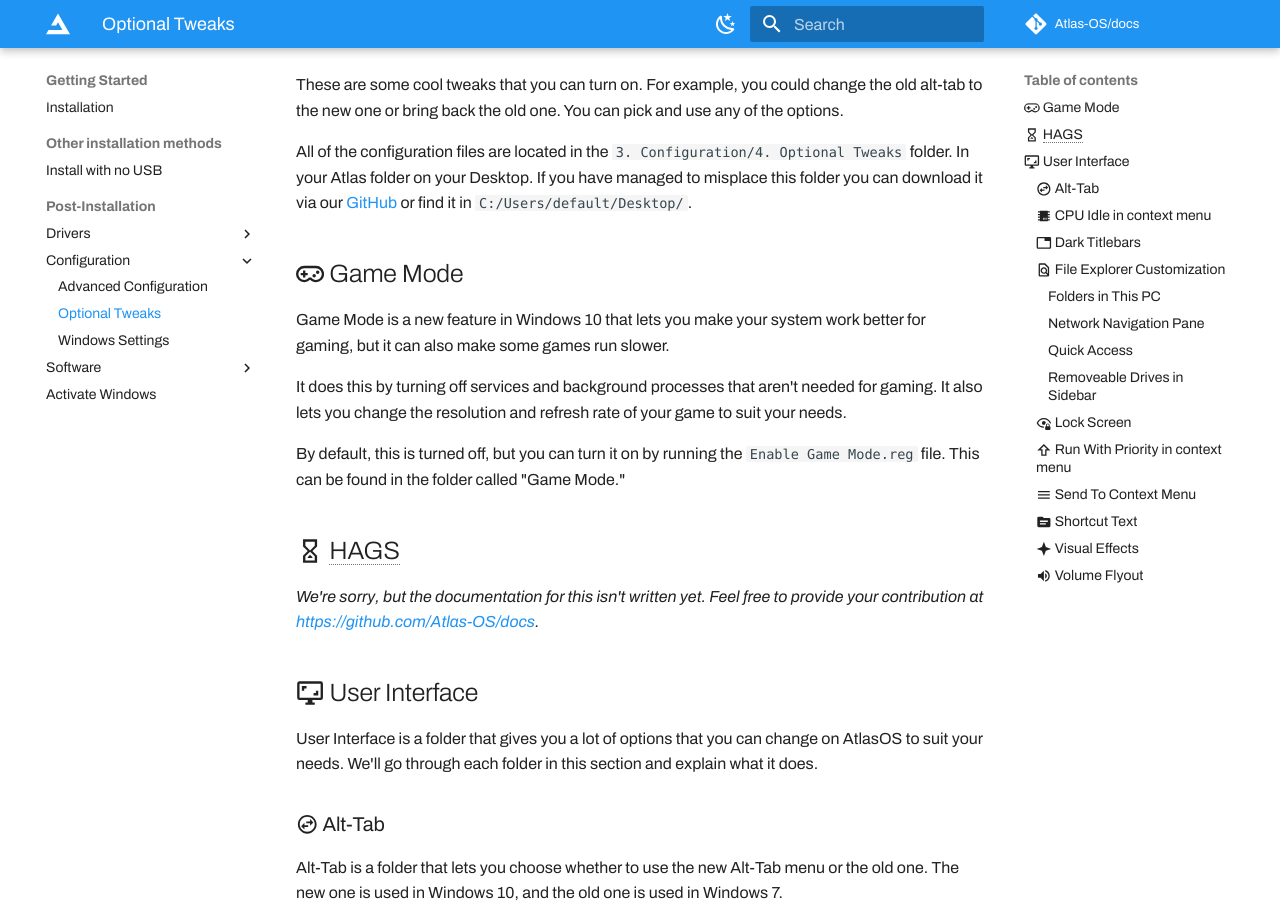
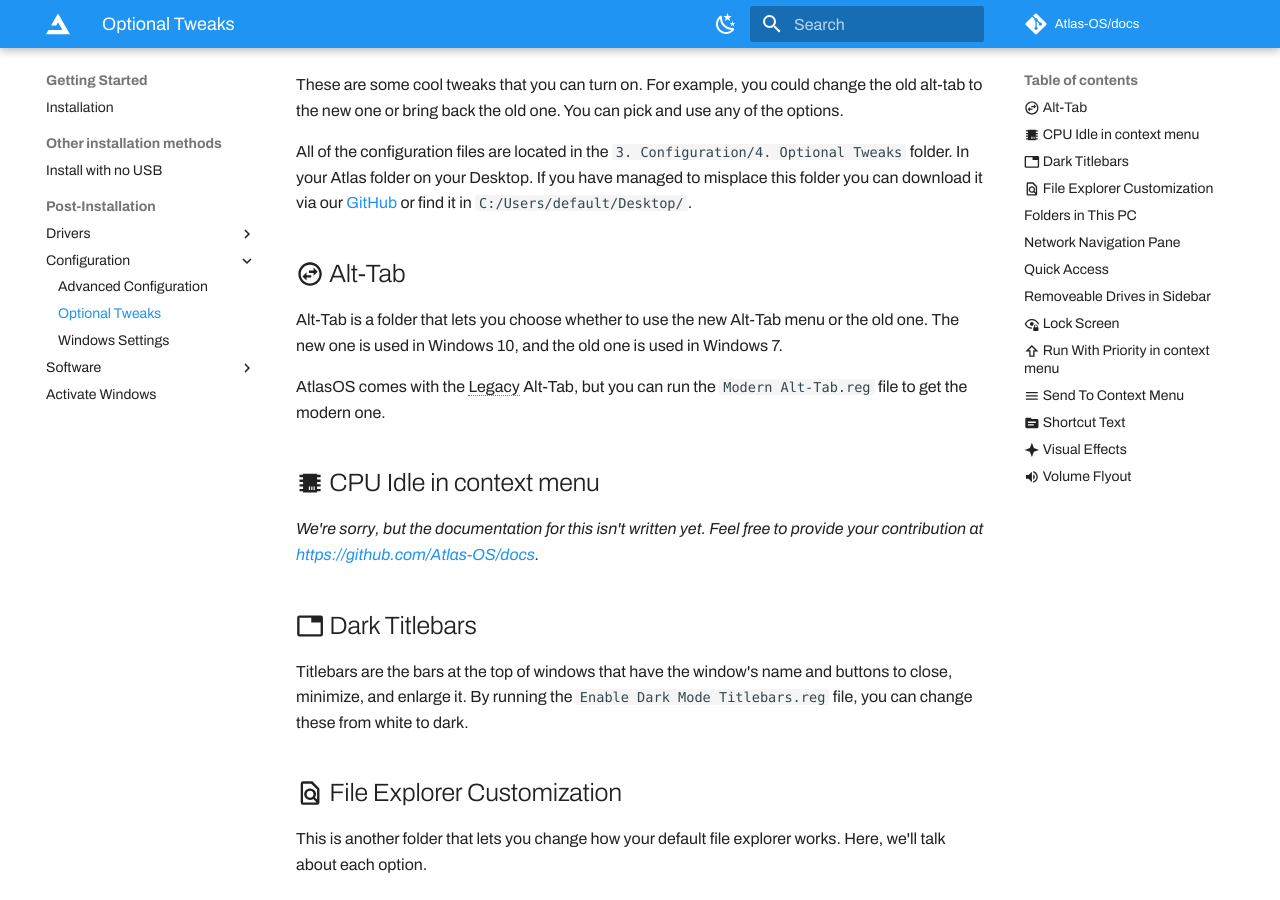
Before and after one commit to Atlas-OS/docs, an MkDocs documentation site: the page built from docs/Getting started/Post-Installation/Configuration/Optional Tweaks.md, in a window 1280 px wide and 900 px high, scrolled down 246 px. Built offline with MkDocs 1.6.1 and Material for MkDocs 9.7.7, drawn with Linux system fonts in a browser that asks for light colours; some web fonts are replaced; plug-ins that fetch from the network failed and are left out; comment, search, counter and statistics services are not loaded.

Commit message:
feat: :art: move optional tweaks, hags & game mode

```diff
--- a/docs/Getting started/Post-Installation/Configuration/Optional Tweaks.md
+++ b/docs/Getting started/Post-Installation/Configuration/Optional Tweaks.md
@@ -2,78 +2,62 @@ These are some cool tweaks that you can turn on. For example, you could change t
 
 All of the configuration files are located in the `3. Configuration/4. Optional Tweaks` folder. In your Atlas folder on your Desktop. If you have managed to misplace this folder you can download it via our [GitHub](https://github.com/Atlas-OS/Atlas/tree/main/src/Executables/Atlas) or find it in `C:/Users/default/Desktop/`.
 
-## :material-gamepad-variant-outline: Game Mode
-
-Game Mode is a new feature in Windows 10 that lets you make your system work better for gaming, but it can also make some games run slower.
-
-It does this by turning off services and background processes that aren't needed for gaming. It also lets you change the resolution and refresh rate of your game to suit your needs.
-
-By default, this is turned off, but you can turn it on by running the ``Enable Game Mode.reg`` file. This can be found in the folder called "Game Mode."
-
-## :material-timer-sand-complete: HAGS
-
-*We're sorry, but the documentation for this isn't written yet. Feel free to provide your contribution at [https://github.com/Atlas-OS/docs](https://github.com/Atlas-OS/docs).*
-
-## :material-monitor-screenshot: User Interface
-
-User Interface is a folder that gives you a lot of options that you can change on AtlasOS to suit your needs. We'll go through each folder in this section and explain what it does.
-
-### :material-swap-horizontal-circle-outline: Alt-Tab
+## :material-swap-horizontal-circle-outline: Alt-Tab
 
 Alt-Tab is a folder that lets you choose whether to use the new Alt-Tab menu or the old one. The new one is used in Windows 10, and the old one is used in Windows 7.
 
 AtlasOS comes with the Legacy Alt-Tab, but you can run the ``Modern Alt-Tab.reg`` file to get the modern one.
 
-### :material-chip: CPU Idle in context menu
+## :material-chip: CPU Idle in context menu
 
 *We're sorry, but the documentation for this isn't written yet. Feel free to provide your contribution at [https://github.com/Atlas-OS/docs](https://github.com/Atlas-OS/docs).*
 
-### :material-tab: Dark Titlebars
+## :material-tab: Dark Titlebars
 
 Titlebars are the bars at the top of windows that have the window's name and buttons to close, minimize, and enlarge it. By running the ``Enable Dark Mode Titlebars.reg`` file, you can change these from white to dark.
 
-### :material-file-find-outline: File Explorer Customization
+## :material-file-find-outline: File Explorer Customization
 
 This is another folder that lets you change how your default file explorer works. Here, we'll talk about each option.
 
-#### Folders in This PC
+## Folders in This PC
 
 You can change the folders that are shown by default in File Explorer's "This PC" section. Run the ``Remove all folders in This PC (default).reg`` or ``Restore all folders in This PC.reg`` files to remove or add all folders from this section.
 
 You can also use the "Remove each folder" and "Restore each folder" folders to get rid of or bring back each folder.
 
-#### Network Navigation Pane
+## Network Navigation Pane
 
 By running the ``Network Pane.reg`` file, you can enable or disable the network pane.
 
-#### Quick Access
+## Quick Access
 
 In File Explorer, there is a section called "Quick Access" that shows you your pinned folders. Run the ``Remove Quick Access.reg`` or ``Show Quick Access (default).reg`` files to turn this section on or off.
 
-#### Removeable Drives in Sidebar
+## Removeable Drives in Sidebar
 
 Here, you can run the ``Enable Removable Drives in Sidebar.reg`` file to make removable drives show up in the sidebar.
 
-### :material-eye-lock-outline: Lock Screen
+## :material-eye-lock-outline: Lock Screen
 
 By running the ``Show Lock Screen.reg`` file, the lock screen can be restored to appear.
 
-### :material-arrow-up-bold-outline: Run With Priority in context menu
+## :material-arrow-up-bold-outline: Run With Priority in context menu
 
 Running with priority is a feature that lets you tell a program how important it should be. By running the ``Add Run With Priority In Context Menu.reg`` file, you can turn on to control the priority via the context menu.
 
-### :material-menu: Send To Context Menu
+## :material-menu: Send To Context Menu
 
 With the ``Debloat Send To Context Menu.cmd`` file, you can reduce the items in the "Send to context" menu.
 
-### :material-folder-text: Shortcut Text
+## :material-folder-text: Shortcut Text
 
 By default, this is turned off, but you can turn it back on by running the ``Restore Shortcut Text.reg`` file. This will show the text of start menu shortcuts.
 
-### :material-star-four-points: Visual Effects
+## :material-star-four-points: Visual Effects
 
 If you click on the "Configure Visual Effects" file, it will take you to the page in Windows Settings for visual effects. On this page, you can change the way your AtlasOS installation looks and feels visually.
 
-### :material-volume-high: Volume Flyout
+## :material-volume-high: Volume Flyout
 
 This lets you switch between the legacy and modern looks for the volume flyout. By default, AtlasOS uses the new one, but you can change that by running the ``Old Volume Flyout.reg`` file.
```
Also changed, not shown: docs/Getting started/Post-Installation/Configuration/index.md (+12 -0 lines).
